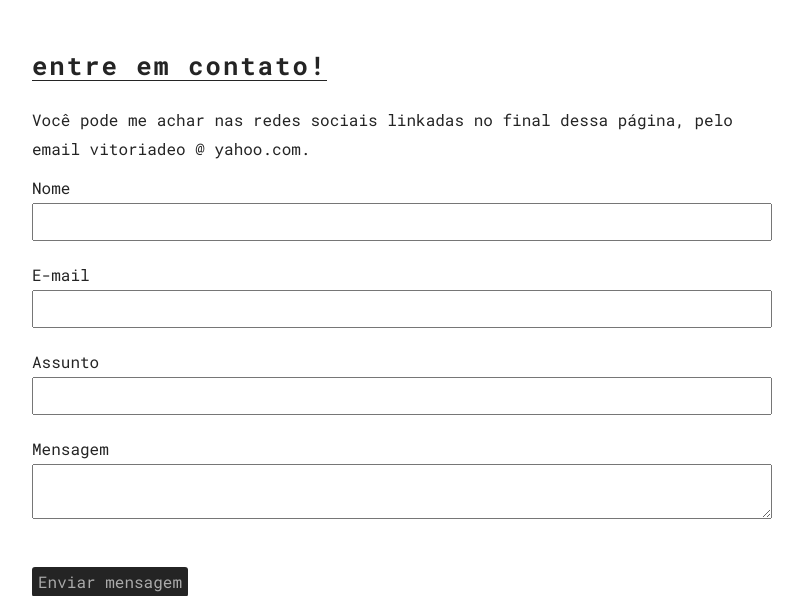
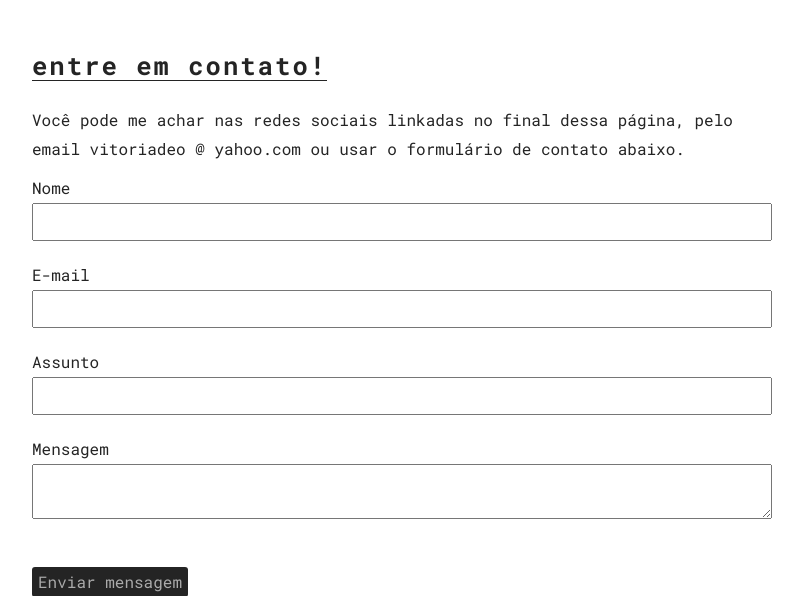
Before and after one commit to vio1995/portfolio, a Flask app: page /contact in a window 1280 px wide. Shown: the part 70-666 px from the top of the page, without its empty margins (238-1041 px from the left). Run offline with Flask 3, Linux system fonts and the light colour scheme; parts of the project's set-up code (start-up, migrations or seed data) failed here and were passed over; some libraries are stand-ins or nearby versions.

Commit message:
docs(ajustar-formatação): corrigir texto da página

```diff
--- a/app/templates/contact.html
+++ b/app/templates/contact.html
@@ -6,7 +6,7 @@
 <section class="content">
     <h2 class="title-h2">Entre em contato!</h2>
 
-    <p>Você pode me achar nas redes sociais linkadas no final dessa página, pelo email vitoriadeo @ yahoo.com.</p>
+    <p>Você pode me achar nas redes sociais linkadas no final dessa página, pelo email vitoriadeo @ yahoo.com ou usar o formulário de contato abaixo.</p>
 
     <form method="POST" action="/contact" class="contact">
         {{ formulario.hidden_tag() }}
```
Also changed, not shown: 1 other file.
